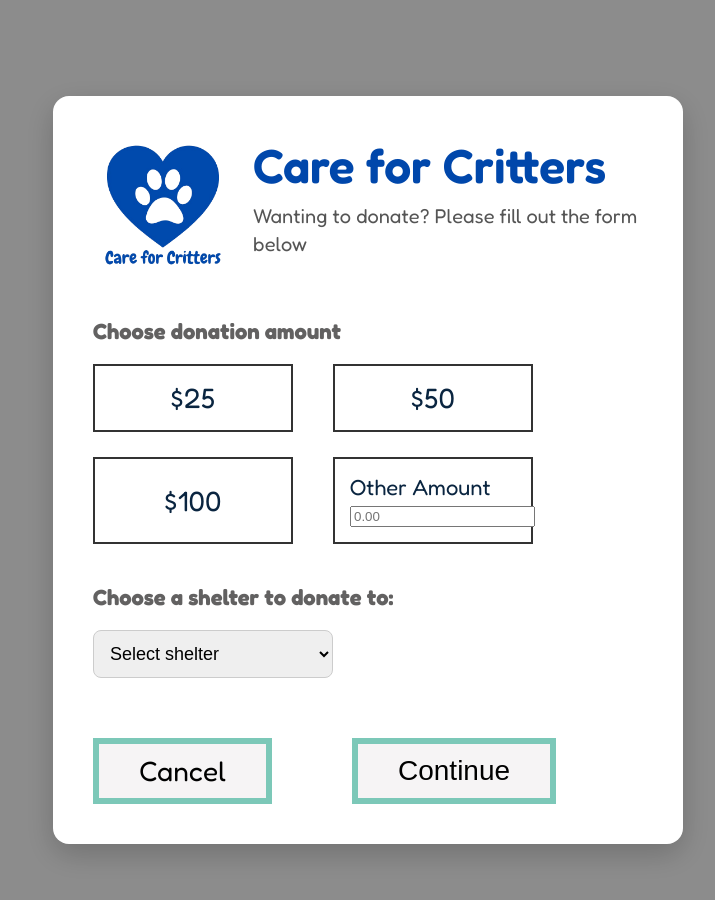
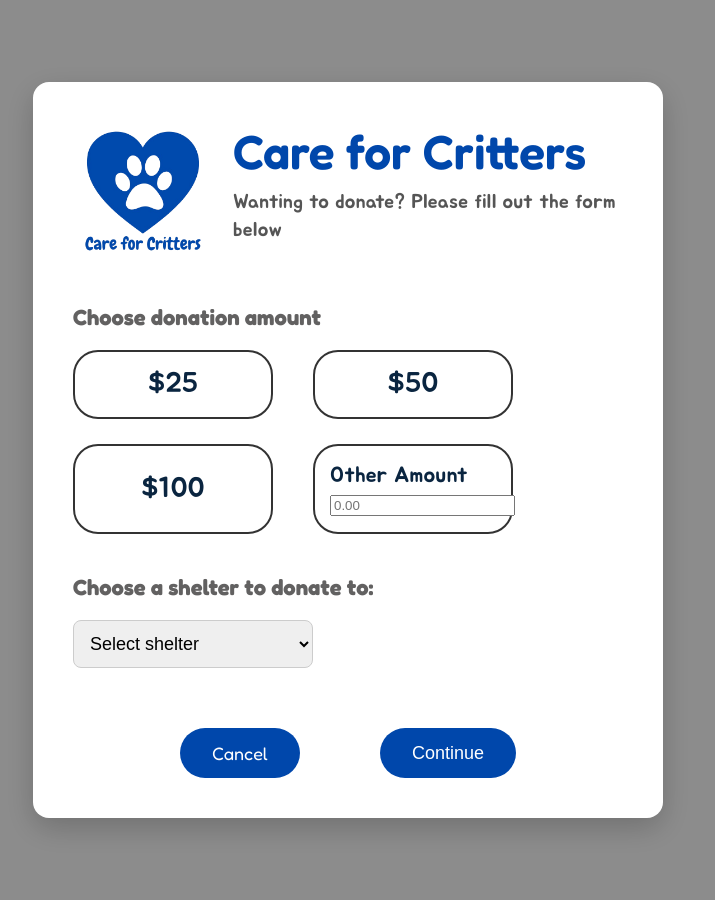
Before and after one commit to ericpham-1/care-for-critters, a Flask app: template templates/donate.html in a window 1280 px wide. Shown: the whole page, without its empty margins (292-1007 px from the left). Run offline with Flask 3, Linux system fonts and the light colour scheme; the template is opened without the code that fills it, so the values that code supplies are empty; some libraries are stand-ins or nearby versions.

Commit message:
Fixed donation format

```diff
--- a/static/css/donate.css
+++ b/static/css/donate.css
@@ -9,15 +9,11 @@ body {
 
 .donation-overlay {
     position: fixed;
-    top: 0;
-    left: 0;
-    width: 100%;
-    height: 100%;
+    inset: 0;
     background: rgba(0,0,0,0.45);
     display: flex;
     justify-content: center;
     align-items: center;
-    z-index: 9999;
     padding: 20px;
 }
 
@@ -50,6 +46,10 @@ h1 {
     color: #0047AB;
 }
 
+.donate-subtitle {
+    font-family: "Jua", sans-serif;
+}
+
 .header p {
     color: #555;
     font-size: 20px;
@@ -71,27 +71,29 @@ h1 {
 /* ==========================
    SHARED BUTTON STYLES
    ========================== */
+
+
 button,
 .cancel-btn,
 .continue-btn,
-.donate-btn {
-    background: #F6F4F5;
-    border: 6px solid #7CC8B8;
-    padding: 10px 40px;
-    font-size: 28px;
+.donate-btn{
+    padding: 14px 32px;
+    border-radius: 25px;
+    background: #0047AB;
+    color: white;
+    text-decoration: none;
+    font-size: 18px;
     cursor: pointer;
-    text-decoration: none;
-    color: inherit;
-    display: inline-block;
+    border: none;
 }
 
 /* Back button */
-.back-btn {
-    font-size: 32px;
+.back-btn a {
+    font-size: 48px;
     cursor: pointer;
     padding: 10px;
-    user-select: none;
     text-decoration: none;
+    color: #0047AB;
 }
 
 .back-btn:hover {
@@ -101,10 +103,10 @@ button,
 /* Layout helpers */
 .form-row {
     display: flex;
-    align-items: flex-start;
-    gap: 20px;
+    align-items: center;
+    gap: 12px;
     width: 100%;
-    margin-top: 20px;
+    margin-bottom: 20px;
 }
 
 .form-content {
@@ -125,12 +127,13 @@ button,
     display: grid;
     grid-template-columns: repeat(2, 200px);
     gap: 25px 40px;
+    font-size: 18px;
 }
 
 .amount-btn {
     border: 2px solid #333;
     padding: 15px 0;
-    font-family: "Fredoka", sans-serif;
+    font-family: "Jua", sans-serif;
     color: #0A2540;
     font-size: 28px;
     background: white;
@@ -154,18 +157,14 @@ button,
     padding: 15px;
     color: #0A2540;
     font-size: 22px;
+    font-family: "Jua", sans-serif;
+    border-radius: 25px;
 }
 
 .other-amount.selected {
   border-color: #0047AB;
-  box-shadow: 0 0 5px #0047AB;
 }
 
-.other-amount.active input {
-    background-color: #0047AB;
-    color: white;
-    border-color: #0047AB;
-}
 
 .other-amount:hover {
     opacity: 0.6;
@@ -192,6 +191,7 @@ button,
 
 .actions-step1 {
     gap: 80px;
+    justify-content: center;
 }
 
 /* =========================================================
--- a/static/js/donate.js
+++ b/static/js/donate.js
@@ -17,6 +17,7 @@ document.addEventListener('DOMContentLoaded', () => {
 
         // Clear custom amount input
         otherAmountInput.value = '';
+        otherAmountInput.parentElement.classList.remove('selected');
 
         // Add .selected class & aria-pressed to clicked button
         button.classList.add('selected');
@@ -47,11 +48,11 @@ document.addEventListener('DOMContentLoaded', () => {
   }
 
                   // Page 2 Scripts //
-const page2 = document.querySelector("step2Form");
+const page2 = document.getElementById("step2Form");
     if (page2) {
         const errorBox = document.getElementById("error-message");
 
-        page2Form.addEventListener("submit", (e) => {
+        page2.addEventListener("submit", (e) => {
             const requiredFields = [
                 "first_name",
                 "last_name",
--- a/templates/donate.html
+++ b/templates/donate.html
@@ -6,6 +6,7 @@
     <link rel="preconnect" href="https://fonts.googleapis.com">
     <link rel="preconnect" href="https://fonts.gstatic.com" crossorigin>
     <link href="https://fonts.googleapis.com/css2?family=Fredoka:wght@300..700&display=swap" rel="stylesheet">
+    <link href="https://fonts.googleapis.com/css2?family=Jua&display=swap" rel="stylesheet">
     <link rel="stylesheet" href="{{ url_for('static', filename='css/donate.css') }}">
 
     <title>Donate</title>
@@ -18,7 +19,9 @@
                 <img src="{{ url_for('static', filename='images/C4C_Logo.png') }}" class="logo">
                 <div class="titles">
                     <h1>Care for Critters</h1>
-                    <p>Wanting to donate? Please fill out the form below</p>
+                    <div class="donate-subtitle">
+                        <p>Wanting to donate? Please fill out the form below</p>
+                    </div>
                 </div>
             </div>
 
```
Also changed, not shown: templates/donate2.html (+5 -4 lines).
